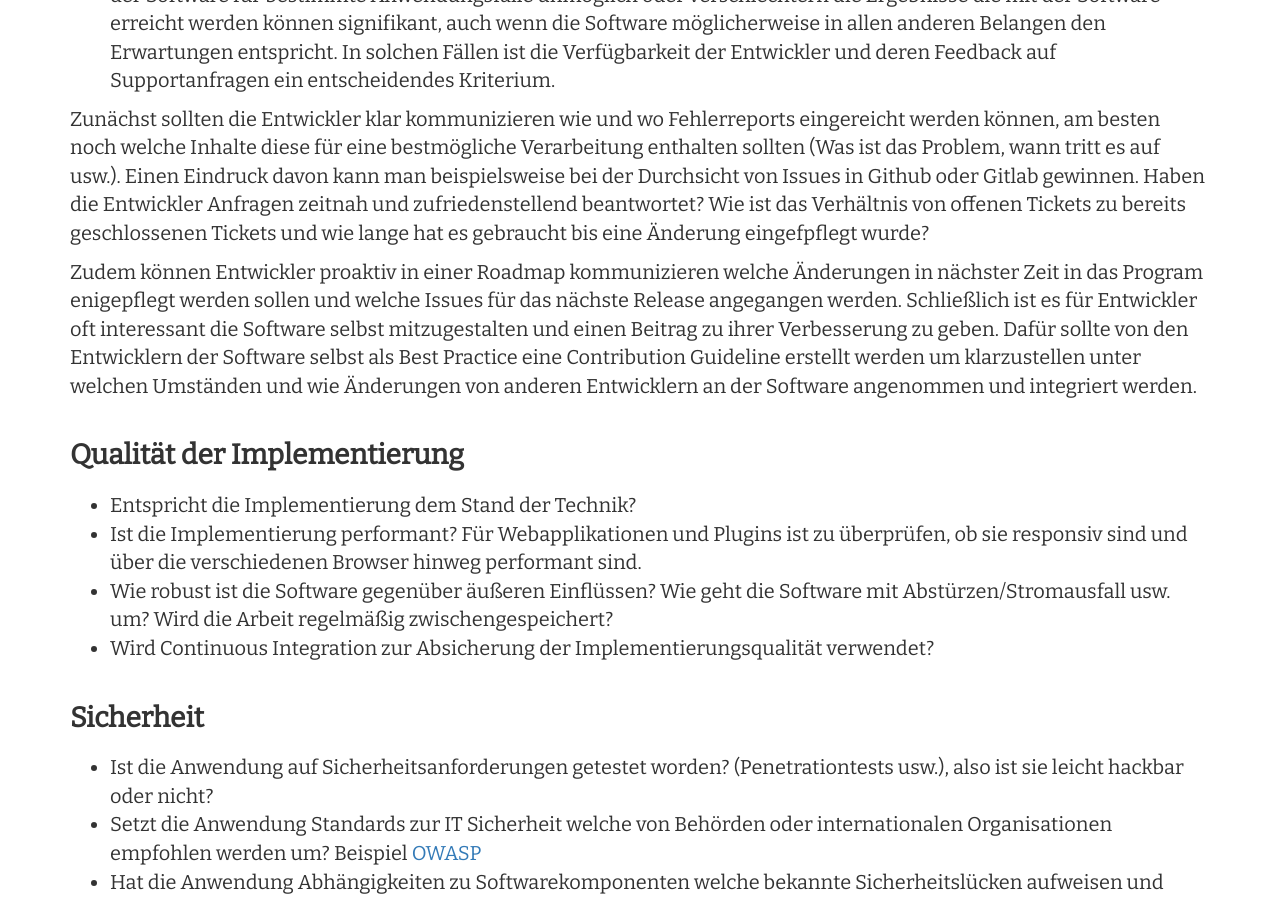
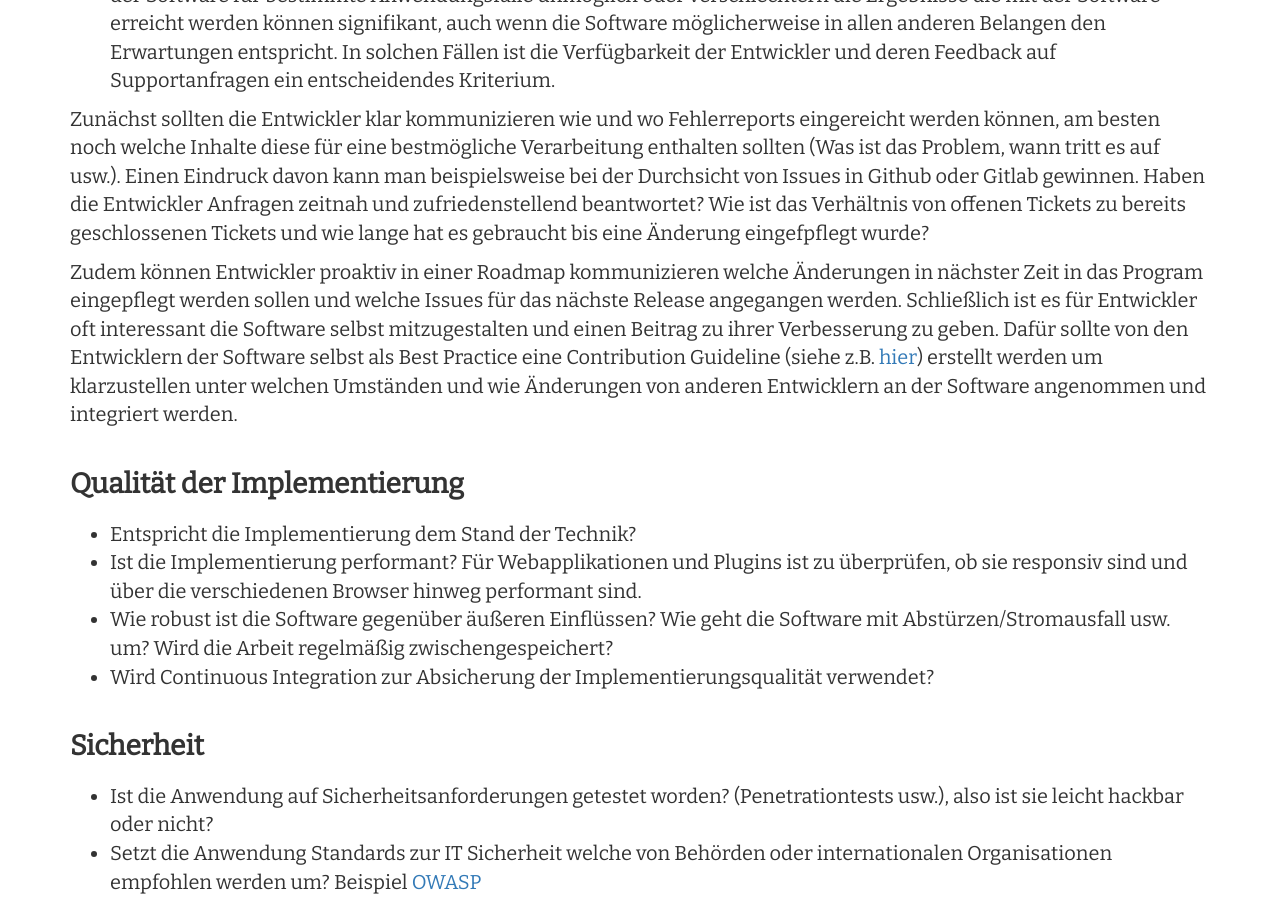
Before and after one commit to Research-Squirrel-Engineers/Impuls_SoftwareRezensionen_DGUF, a Jekyll site: the page built from Draft.md, in a window 1280 px wide and 900 px high, scrolled down 16450 px. Built offline with Jekyll 4.4.1, drawn with Linux system fonts in a browser that asks for light colours; nearby versions of some CDN libraries.

Commit message:
Update Draft.md

```diff
--- a/Draft.md
+++ b/Draft.md
@@ -323,8 +323,8 @@ Oft stellen sich bei der Bedienung der Software fehlende Funktionalitäten oder
 
 Zunächst sollten die Entwickler klar kommunizieren wie und wo Fehlerreports eingereicht werden können, am besten noch welche Inhalte diese für eine bestmögliche Verarbeitung enthalten sollten (Was ist das Problem, wann tritt es auf usw.). Einen Eindruck davon kann man beispielsweise bei der Durchsicht von Issues in Github oder Gitlab gewinnen. Haben die Entwickler Anfragen zeitnah und zufriedenstellend beantwortet? Wie ist das Verhältnis von offenen Tickets zu bereits geschlossenen Tickets und wie lange hat es gebraucht bis eine Änderung eingefpflegt wurde?
 
-Zudem können Entwickler proaktiv in einer Roadmap kommunizieren welche Änderungen in nächster Zeit in das Program enigepflegt werden sollen und welche Issues für das nächste Release angegangen werden.
-Schließlich ist es für Entwickler oft interessant die Software selbst mitzugestalten und einen Beitrag zu ihrer Verbesserung zu geben. Dafür sollte von den Entwicklern der Software selbst als Best Practice eine Contribution Guideline erstellt werden um klarzustellen unter welchen Umständen und wie Änderungen von anderen Entwicklern an der Software angenommen und integriert werden.
+Zudem können Entwickler proaktiv in einer Roadmap kommunizieren welche Änderungen in nächster Zeit in das Program eingepflegt werden sollen und welche Issues für das nächste Release angegangen werden.
+Schließlich ist es für Entwickler oft interessant die Software selbst mitzugestalten und einen Beitrag zu ihrer Verbesserung zu geben. Dafür sollte von den Entwicklern der Software selbst als Best Practice eine Contribution Guideline (siehe z.B. [hier](https://projectacrn.github.io/latest/developer-guides/contribute_guidelines.html)) erstellt werden um klarzustellen unter welchen Umständen und wie Änderungen von anderen Entwicklern an der Software angenommen und integriert werden.
 
 #### Qualität der Implementierung
 
```
